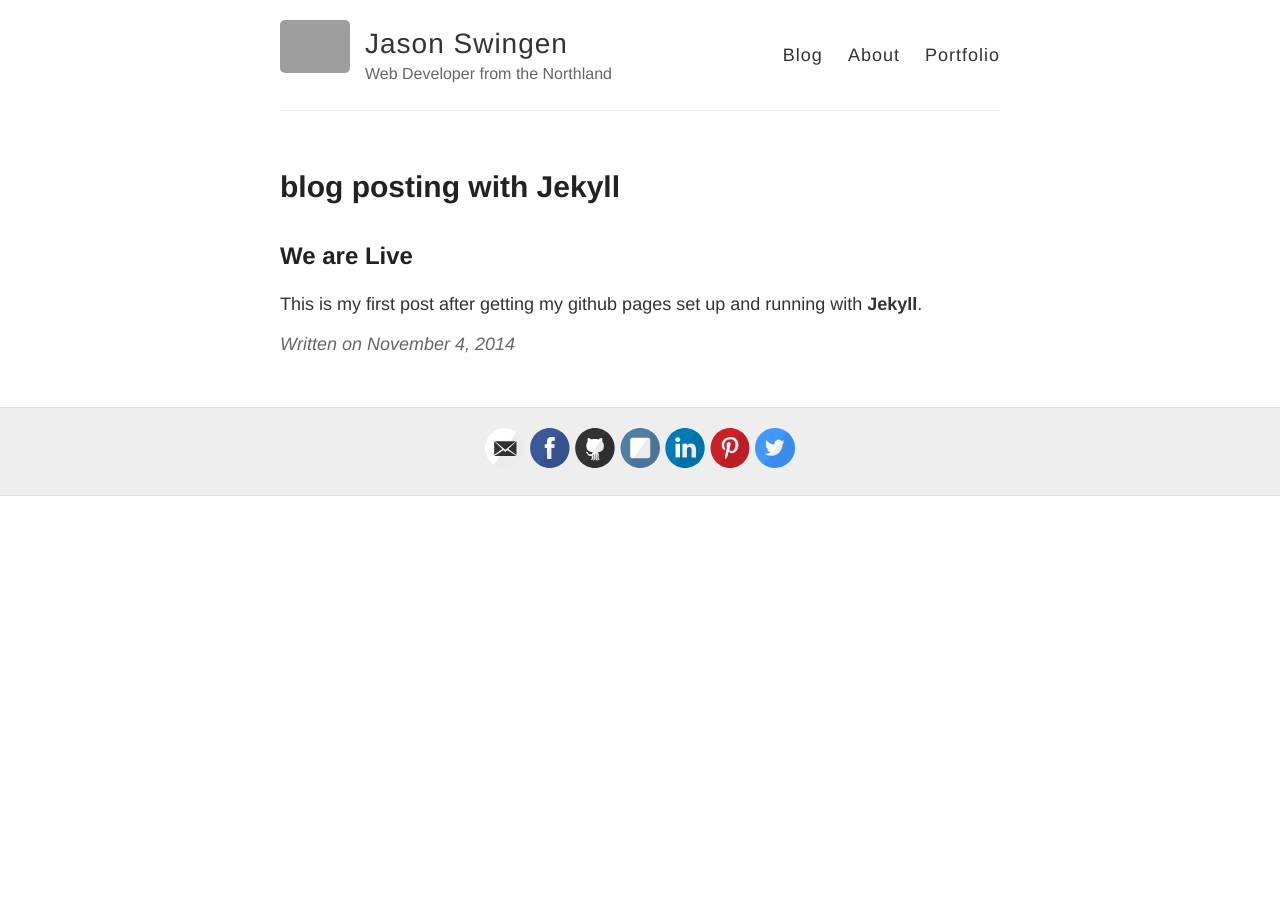
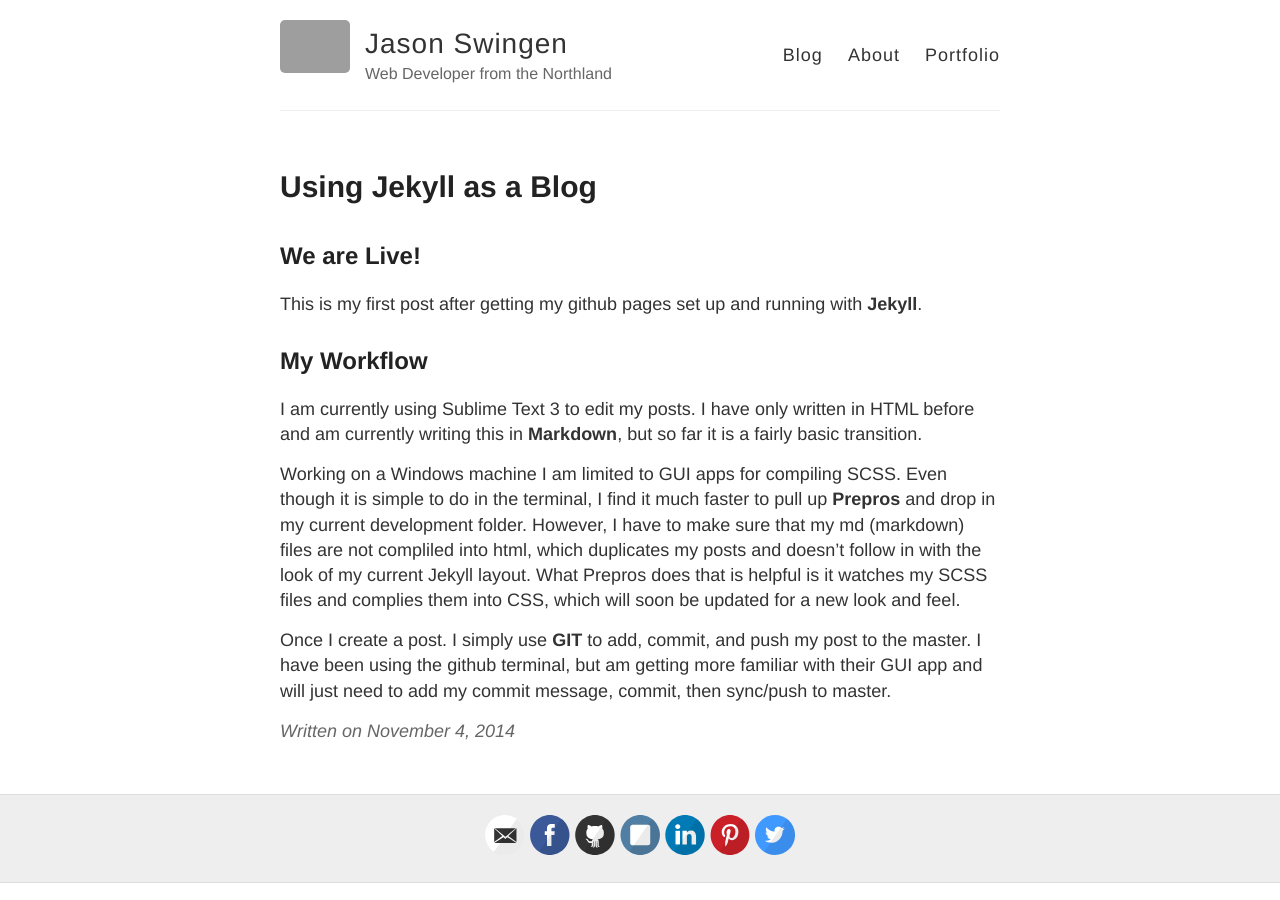
Before and after one commit to JasonSwingen/JasonSwingen.github.io, a Jekyll site: the page built from _posts/2014-11-4-Blogging-with-Jekyll.md, in a window 1280 px wide. Built offline with Jekyll 4.4.1, drawn with Linux system fonts in a browser that asks for light colours; grey boxes are pictures that could not be loaded.

Commit message:
edited blogging with jekyll post

```diff
--- a/_posts/2014-11-4-Blogging-with-Jekyll.md
+++ b/_posts/2014-11-4-Blogging-with-Jekyll.md
@@ -1,8 +1,16 @@
 ---
 layout: post
-title: blog posting with Jekyll
+title: Using Jekyll as a Blog
 ---
 
-## We are Live
+## We are Live!
 
 This is my first post after getting my github pages set up and running with __Jekyll__.
+
+## My Workflow
+
+I am currently using Sublime Text 3 to edit my posts. I have only written in HTML before and am currently writing this in __Markdown__, but so far it is a fairly basic transition.
+
+Working on a Windows machine I am limited to GUI apps for compiling SCSS. Even though it is simple to do in the terminal, I find it much faster to pull up __Prepros__ and drop in my current development folder. However, I have to make sure that my md (markdown) files are not compliled into html, which duplicates my posts and doesn't follow in with the look of my current Jekyll layout. What Prepros does that is helpful is it watches my SCSS files and complies them into CSS, which will soon be updated for a new look and feel.
+
+Once I create a post. I simply use __GIT__ to add, commit, and push my post to the master. I have been using the github terminal, but am getting more familiar with their GUI app and will just need to add my commit message, commit, then sync/push to master.
```
